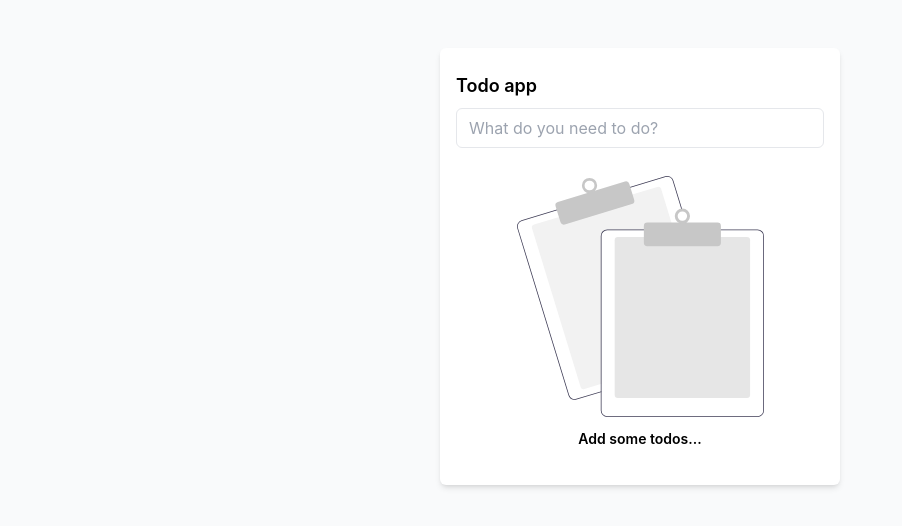
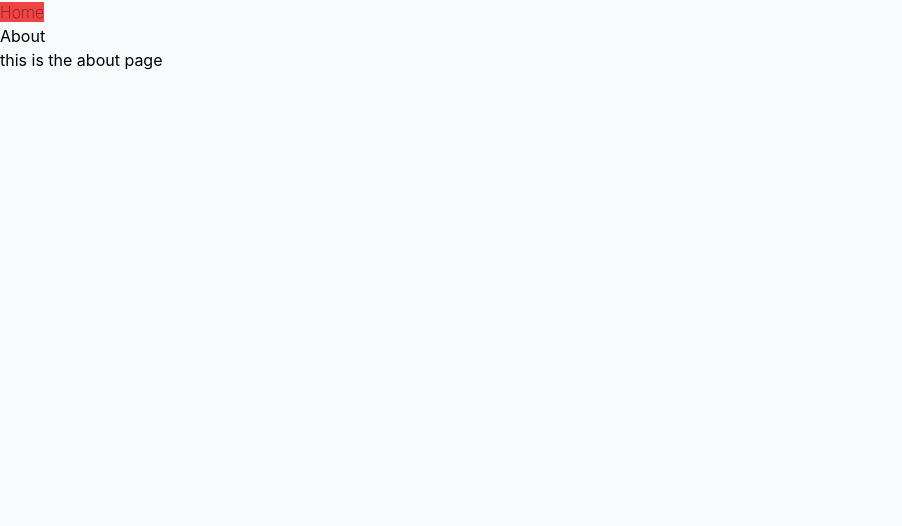
Before and after one commit to MiroslavZaprazny/todo, a React (Create React App) app: page /about in a window 1280 px wide. Shown: the top 526 px of the page, without its empty margins (0-902 px from the left). Built offline with nearby package versions, Linux system fonts and the light colour scheme.

Commit message:
Testing react router

```diff
--- a/package.json
+++ b/package.json
@@ -8,6 +8,7 @@
     "@testing-library/user-event": "^13.5.0",
     "react": "^18.2.0",
     "react-dom": "^18.2.0",
+    "react-router-dom": "^6.3.0",
     "react-scripts": "5.0.1",
     "web-vitals": "^2.1.4"
   },
--- /dev/null
+++ b/src/components/Navbar.jsx
@@ -0,0 +1,28 @@
+import React from 'react';
+import { NavLink } from 'react-router-dom';
+
+const Navbar = () => {
+  return (
+    <nav>
+      <ul>
+        <li>
+          <NavLink
+            to="/"
+            className={({ isActive }) =>
+              isActive ? 'bg-green-500 font-bold' : 'bg-red-500 font-thin'
+            }
+          >
+            Home
+          </NavLink>
+        </li>
+        <li>
+          <NavLink to="/About">
+            About
+          </NavLink>
+        </li>
+      </ul>
+    </nav>
+  );
+};
+
+export default Navbar;
--- /dev/null
+++ b/src/components/Root.jsx
@@ -0,0 +1,23 @@
+import React from 'react';
+import App from '../App';
+import About from './pages/About';
+import Navbar from './Navbar';
+import { BrowserRouter as Router, Routes, Route } from 'react-router-dom';
+import NoMatch from './pages/NoMatch';
+
+const Root = () => {
+  return (
+    <Router>
+      <Navbar />
+      <div className="content">
+        <Routes>
+          <Route path="/" element={<App />} />
+          <Route path="/about" element={<About />} />
+          <Route path="*" element={<NoMatch />}></Route>
+        </Routes>
+      </div>
+    </Router>
+  );
+};
+
+export default Root;
--- /dev/null
+++ b/src/components/pages/About.jsx
@@ -0,0 +1,11 @@
+import React from "react";
+
+const About = () => {
+    return(
+        <div>
+            this is the about page
+        </div>
+    )
+}
+
+export default About;
--- /dev/null
+++ b/src/components/pages/NoMatch.jsx
@@ -0,0 +1,7 @@
+import React from 'react';
+
+const NoMatch = () => {
+  return <div>Page not found</div>;
+};
+
+export default NoMatch;
--- a/src/index.js
+++ b/src/index.js
@@ -1,13 +1,15 @@
 import React from 'react';
 import ReactDOM from 'react-dom/client';
 import './index.css';
-import App from './App';
+import App from './App.jsx';
 import reportWebVitals from './reportWebVitals';
+import Root from './components/Root';
 
 const root = ReactDOM.createRoot(document.getElementById('root'));
 root.render(
   <React.StrictMode>
-    <App />
+    {/* <App /> */}
+    <Root/>
   </React.StrictMode>
 );
 
```
Also changed, not shown: 1 other file (tests, documents, lock files or other folders).
